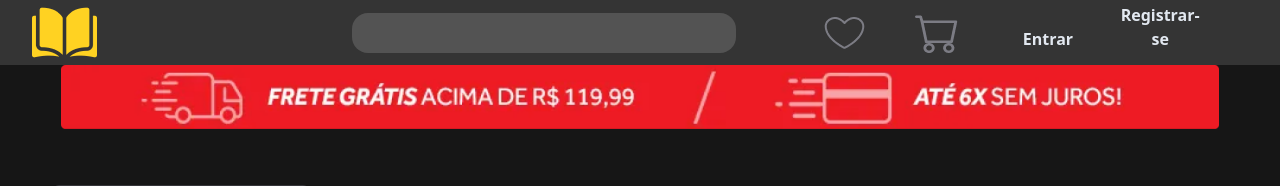
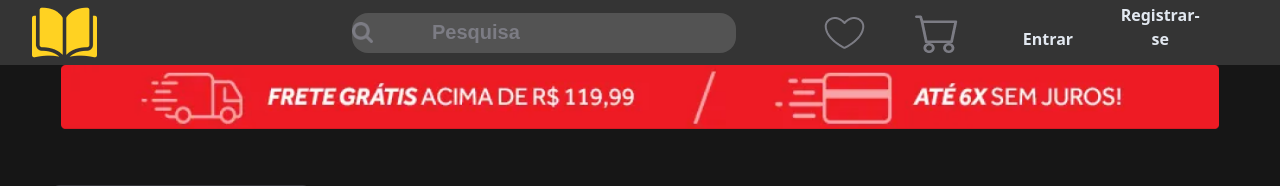
Before and after one commit to IMvErickz/interdisciplinary-project, a PHP site: page / in a window 1280 px wide. Shown: the top 186 px of the page. Run offline with PHP 8.4, Linux system fonts and the light colour scheme; style sheets or scripts are compiled from the project's sources; some libraries are stand-ins or nearby versions.

Commit message:
styled the input search

```diff
--- a/index.php
+++ b/index.php
@@ -19,7 +19,7 @@
 
             <nav class=" w-divNav h-16 flex items-center justify-between">
                 <div class="flex items-center w-96">
-                    <input type="search" class="bg-SearchColor w-96 h-10 rounded-2xl text-white">
+                    <input id="search" type="search" placeholder="Pesquisa" class="bg-SearchColor w-96 h-10 rounded-2xl text-white font-bold text-base">
                 </div>
 
                 <div class="flex justify-between items-center">
@@ -89,4 +89,23 @@
     }
 </script>
 
+<style>
+    #search {
+        background-image: url('./assets/incons/searchpng.png');
+        background-repeat: no-repeat;
+        background-position: left;
+        background-size: 1.3em;
+        padding-left: 5rem;
+
+    }
+
+    #search::-webkit-input-placeholder {
+        color: #7C7C84;
+        font-weight: bold;
+        font-family: sans-serif;
+        font-size: 20px;
+
+    }
+</style>
+
 </html>
```
Also changed, not shown: assets/incons/searchpng.png (added).
